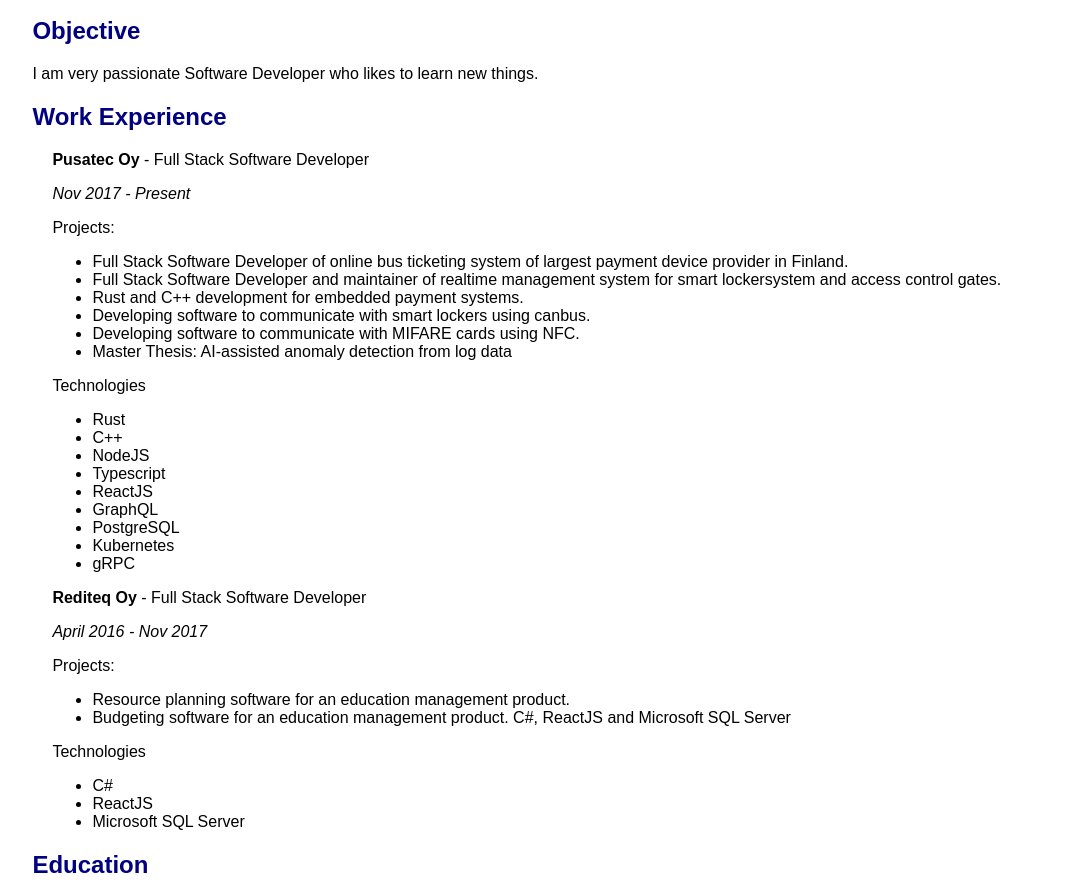
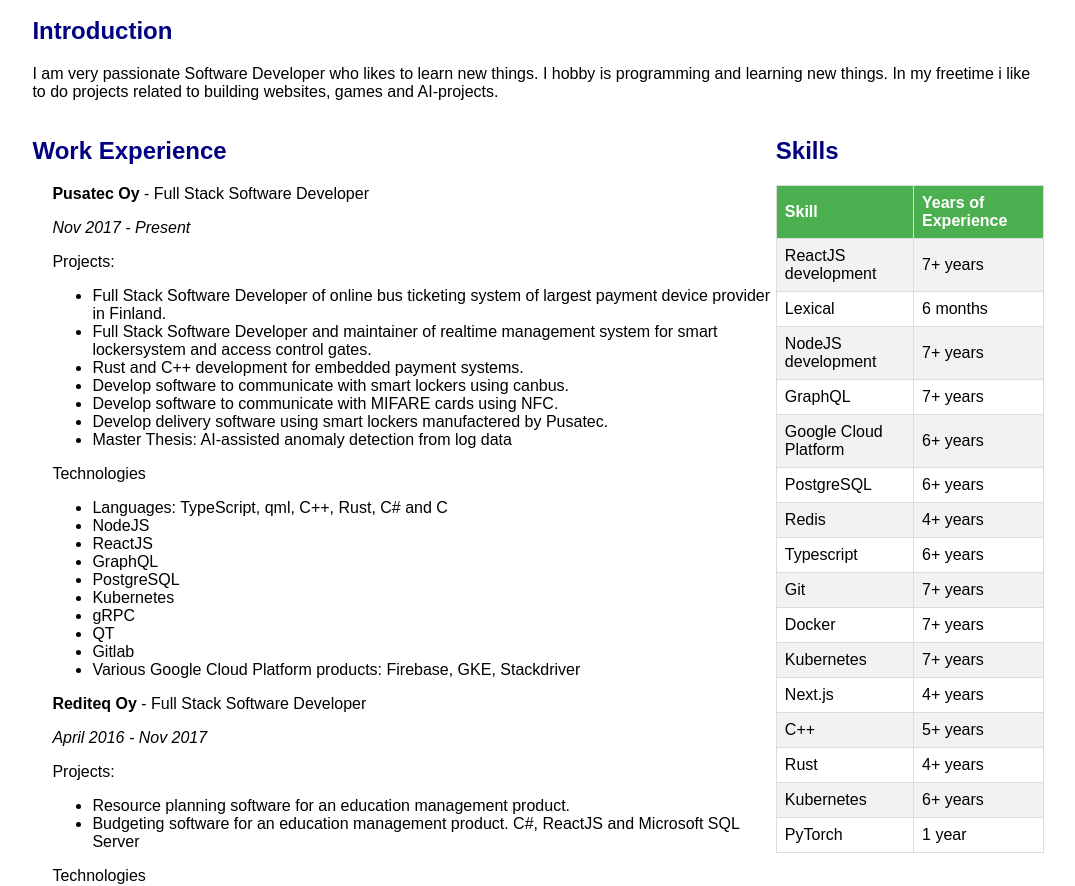
Before and after one commit to J45k4/j45k4.github.io, a plain HTML site: page cv.html in a window 1280 px wide. Shown: the part 101-987 px from the top of the page, without its empty margins (102-1177 px from the left). Drawn offline with Linux system fonts and the light colour scheme.

Commit message:
update cv

```diff
--- a/cv.html
+++ b/cv.html
@@ -1,17 +1,65 @@
+<!-- wkhtmltopdf cv.html cv.pdf -->
+
 <!DOCTYPE html>
 <html>
+
 <head>
     <title>Teemu Pusa - CV</title>
     <style>
-        body { font-family: Arial, sans-serif; }
-        .container { width: 80%; margin: auto; }
-        header { text-align: center; }
-        .section { margin-top: 20px; }
-        h2 { color: navy; }
-        .work-experience, .education { margin-left: 20px; }
-        .date { font-style: italic; }
+        body {
+            font-family: Arial, sans-serif;
+        }
+
+        .container {
+            width: 80%;
+            margin: auto;
+        }
+
+        header {
+            text-align: center;
+        }
+
+        .section {
+            margin-top: 20px;
+        }
+
+        h2 {
+            color: navy;
+        }
+
+        .work-experience,
+        .education {
+            margin-left: 20px;
+        }
+
+        .date {
+            font-style: italic;
+        }
+
+        .skills-table {
+            width: 100%;
+            border-collapse: collapse;
+            font-family: Arial, sans-serif;
+        }
+
+        .skills-table th,
+        .skills-table td {
+            border: 1px solid #dddddd;
+            text-align: left;
+            padding: 8px;
+        }
+
+        .skills-table th {
+            background-color: #4CAF50;
+            color: white;
+        }
+
+        .skills-table tr:nth-child(even) {
+            background-color: #f2f2f2;
+        }
     </style>
 </head>
+
 <body>
     <div class="container">
         <header>
@@ -19,9 +67,15 @@
             <p>Email: pusanteemu@gmail.com</p>
         </header>
         <div class="section">
-            <h2>Objective</h2>
-            <p>I am very passionate Software Developer who likes to learn new things.</p>
+            <h2>Introduction</h2>
+            <p>
+                I am very passionate Software Developer who likes to learn new things.
+                I hobby is programming and learning new things.
+                In my freetime i like to do projects related to building websites, games and AI-projects.
+            </p>
         </div>
+        <div style="display: flex;">
+            <div>
                 <div class="section">
                     <h2>Work Experience</h2>
                     <div class="work-experience">
@@ -41,10 +95,13 @@
                                 Rust and C++ development for embedded payment systems.
                             </li>
                             <li>
-                        Developing software to communicate with smart lockers using canbus.
+                                Develop software to communicate with smart lockers using canbus.
                             </li>
                             <li>
-                        Developing software to communicate with MIFARE cards using NFC.
+                                Develop software to communicate with MIFARE cards using NFC.
+                            </li>
+                            <li>
+                                Develop delivery software using smart lockers manufactered by Pusatec.
                             </li>
                             <li>
                                 Master Thesis: AI-assisted anomaly detection from log data
@@ -52,15 +109,16 @@
                         </ul>
                         <p>Technologies</p>
                         <ul>
-                    <li>Rust</li>
-                    <li>C++</li>
+                            <li>Languages: TypeScript, qml, C++, Rust, C# and C</li>
                             <li>NodeJS</li>
-                    <li>Typescript</li>
                             <li>ReactJS</li>
                             <li>GraphQL</li>
                             <li>PostgreSQL</li>
                             <li>Kubernetes</li>
                             <li>gRPC</li>
+                            <li>QT</li>
+                            <li>Gitlab</li>
+                            <li>Various Google Cloud Platform products: Firebase, GKE, Stackdriver</li>
                         </ul>
                     </div>
                     <div class="work-experience">
@@ -86,21 +144,93 @@
                 <div class="section">
                     <h2>Education</h2>
                     <div class="education">
-                <p><strong>University of Turku</strong> - Master's degree</p>
-                <p class="date">2023</p>
+                        <p><strong>University of Turku</strong> - Master's degree - 2023</p>
                         <p>Majored in Software Development and minored in Data Science</p>
                     </div>
                     <div class="education">
-                <p><strong>Turku University of Applied Sciences</strong> - Bachelor’s degree</p>
-                <p class="date">2020</p>
+                        <p><strong>Turku University of Applied Sciences</strong> - Bachelor’s degree - 2020</p>
                         <p>Majored in embedded Software Development</p>
                     </div>
                 </div>
-
+            </div>
+            <div>
                 <div class="section">
                     <h2>Skills</h2>
-            <p>lecturing</p>
+                    <table class="skills-table">
+                        <tr>
+                            <th>Skill</th>
+                            <th>Years of Experience</th>
+                        </tr>
+                        <tr>
+                            <td>ReactJS development</td>
+                            <td>7+ years</td>
+                        </tr>
+                        <tr>
+                            <td>Lexical</td>
+                            <td>6 months</td>
+                        </tr>
+                        <tr>
+                            <td>NodeJS development</td>
+                            <td>7+ years</td>
+                        </tr>
+                        <tr>
+                            <td>GraphQL</td>
+                            <td>7+ years</td>
+                        </tr>
+                        <tr>
+                            <td>Google Cloud Platform</td>
+                            <td>6+ years</td>
+                        </tr>
+                        <tr>
+                            <td>PostgreSQL</td>
+                            <td>6+ years</td>
+                        </tr>
+                        <tr>
+                            <td>Redis</td>
+                            <td>4+ years</td>
+                        </tr>
+                        <tr>
+                            <td>Typescript</td>
+                            <td>6+ years</td>
+                        </tr>
+                        <tr>
+                            <td>Git</td>
+                            <td>7+ years</td>
+                        </tr>
+                        <tr>
+                            <td>Docker</td>
+                            <td>7+ years</td>
+                        </tr>
+                        <tr>
+                            <td>Kubernetes</td>
+                            <td>7+ years</td>
+                        </tr>
+                        <tr>
+                            <td>Next.js</td>
+                            <td>4+ years</td>
+                        </tr>
+                        <tr>
+                            <td>C++</td>
+                            <td>5+ years</td>
+                        </tr>
+                        <tr>
+                            <td>Rust</td>
+                            <td>4+ years</td>
+                        </tr>
+                        <tr>
+                            <td>Kubernetes</td>
+                            <td>6+ years</td>
+                        </tr>
+                        <tr>
+                            <td>PyTorch</td>
+                            <td>1 year</td>
+                        </tr>
+                    </table>
                 </div>
+            </div>
+        </div>
+
+
 
         <!-- <div class="section">
             <h2>References</h2>
@@ -108,4 +238,5 @@
         </div> -->
     </div>
 </body>
+
 </html>
```
Lines whose indentation alone changed are shown as unchanged.
